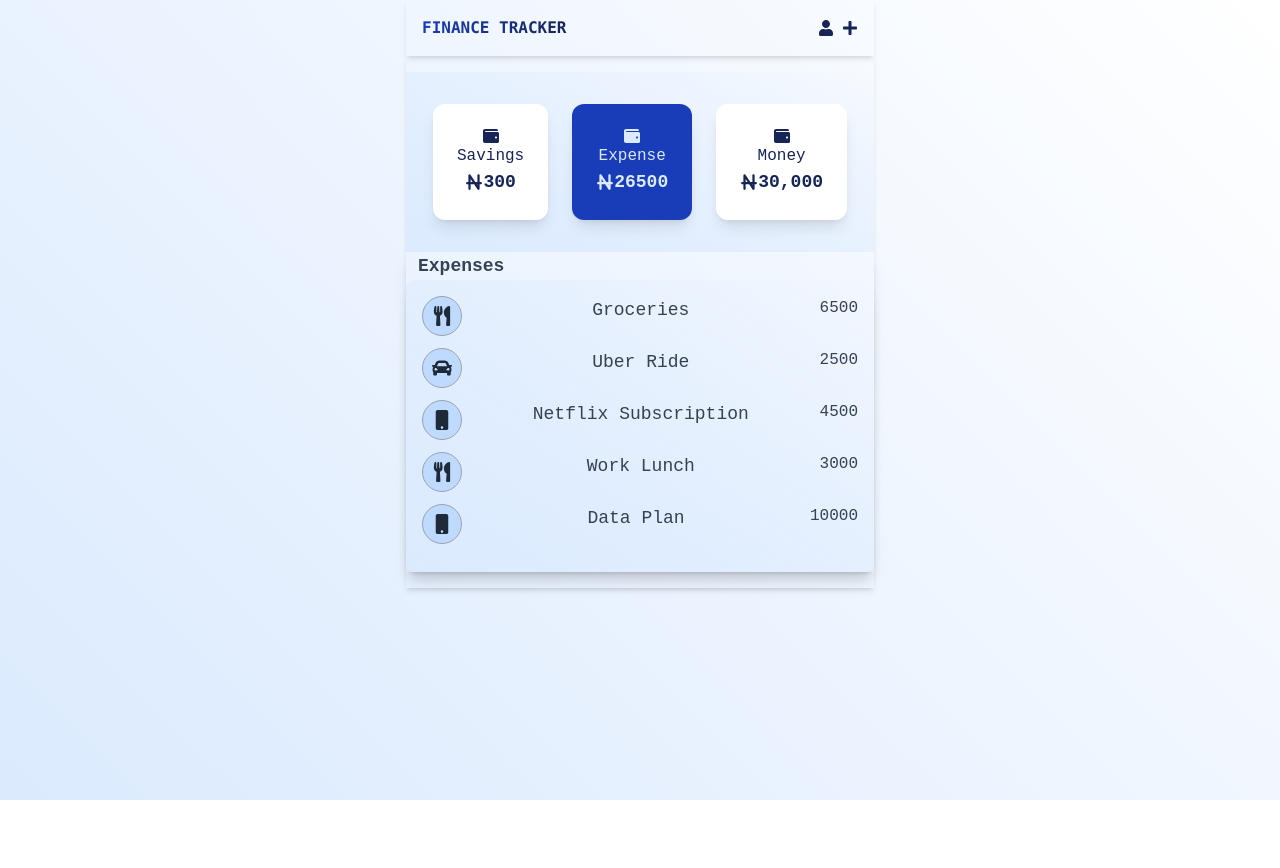
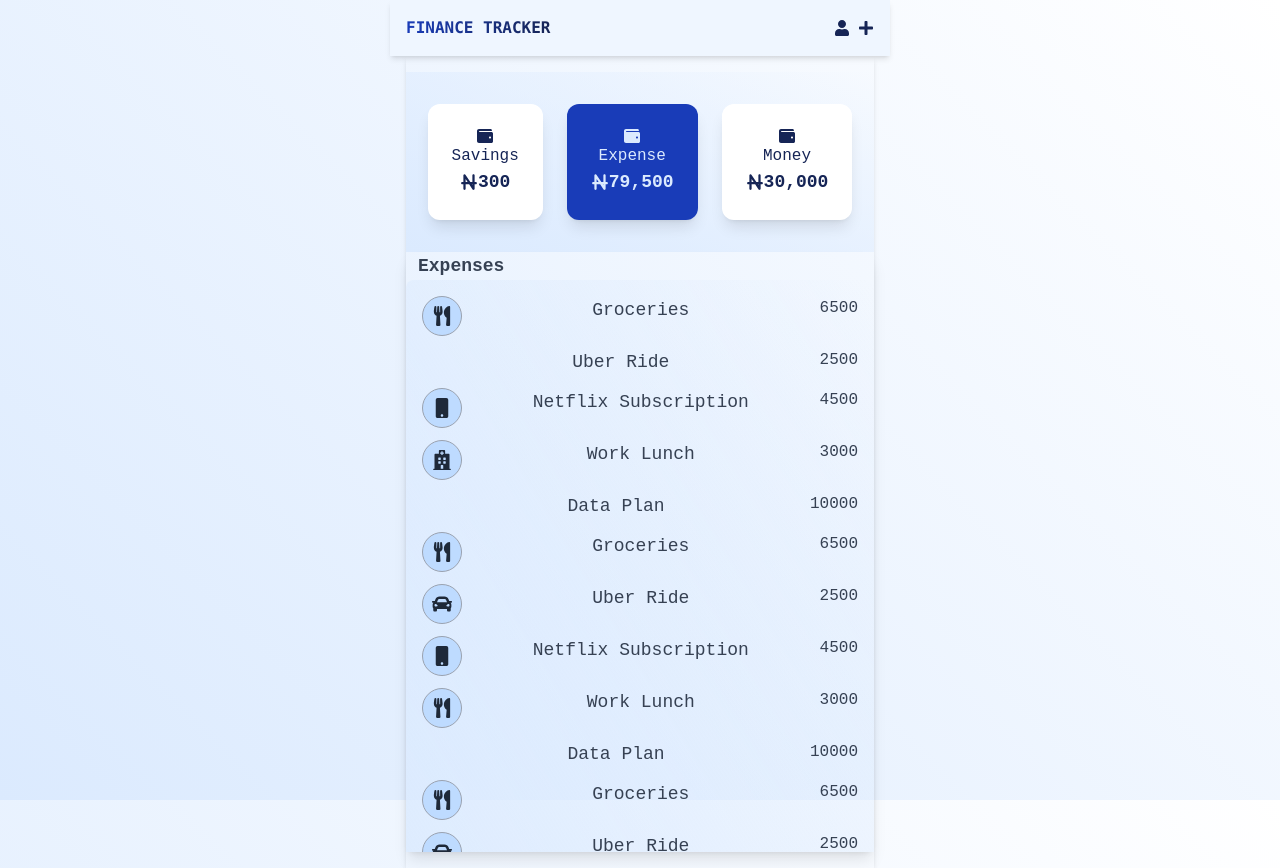
Before and after one commit to Soph-iee/ExpenseTracker, a React (Vite) app: page / in a window 1280 px wide. Before the commit the page ends 800 px from the top, so only its background shows below. Built offline with nearby package versions, Linux system fonts and the light colour scheme.

Commit message:
expense chart

```diff
--- a/package.json
+++ b/package.json
@@ -11,7 +11,9 @@
   },
   "dependencies": {
     "@tailwindcss/vite": "^4.1.13",
+    "chart.js": "^4.5.0",
     "react": "^19.1.1",
+    "react-chartjs-2": "^5.3.0",
     "react-dom": "^19.1.1",
     "react-icons": "^5.5.0",
     "react-router-dom": "^7.8.2",
--- a/src/App.tsx
+++ b/src/App.tsx
@@ -7,15 +7,18 @@ import ExpensesList from "./data/expense";
 import "./index.css";
 // import Test from "./Pages/calculator";
 
+import ExpenseChart from "./components/ExpenseChart";
+
 function App() {
   const [expenseList, setExpenseList] = useState(ExpensesList);
 
   return (
-    <div className="max-w-[500px] h-screen mx-auto ">
+    <div className="max-w-[500px] h-auto mx-auto ">
       <Nav />
-      {/* <Test/> */}
+
       <Routes>
         <Route path="/" element={<Home expenseList={expenseList} />} />
+        <Route path="/expense" element={<ExpenseChart expenseList={expenseList} />} />
         <Route
           path="/new"
           element={
--- a/src/Pages/Nav.tsx
+++ b/src/Pages/Nav.tsx
@@ -3,7 +3,7 @@ import { Link } from "react-router-dom";
 
 const Nav = () => {
   return (
-    <nav className="flex p-4 mx-4   items-center list-none shadow-md sticky top-0 justify-between uppercase text-blue-950">
+    <nav className="flex p-4 items-center list-none shadow-md sticky top-0 justify-between uppercase text-blue-950 z-100 bg-blue-50 w-full">
       <Link to="/">
         <li className="font-mono font-bold  bg-linear-to-r from-blue-800 to-blue-950 bg-clip-text text-transparent">
           FINANCE TRACKER
@@ -21,5 +21,6 @@ const Nav = () => {
 
 export default Nav;
 
-
-{/* <p class="bg-linear-to-r from-pink-500 to-violet-500 bg-clip-text text-5xl font-extrabold text-transparent ..."> */}
+{
+  /* <p class="bg-linear-to-r from-pink-500 to-violet-500 bg-clip-text text-5xl font-extrabold text-transparent ..."> */
+}
--- a/src/components/Breakdown.tsx
+++ b/src/components/Breakdown.tsx
@@ -8,7 +8,7 @@ const Breakdown = ({
   icons?: CategoryItem[];
 }) => {
   return (
-    <section className=" w-full shadow-lg text-gray-700">
+    <section className=" w-full shadow-lg text-gray-700  max-h-[600px]  overflow-y-scroll">
       <p className="pl-3 font-bold text-lg">Expenses</p>
       <div className=" bg-gradient-to-bl fromblue-50  to-blue-100 p-4 rounded-lg shadow-lg">
         {expenseList.map((item) => {
--- /dev/null
+++ b/src/components/ExpenseChart.tsx
@@ -0,0 +1,50 @@
+import { Bar, Doughnut, Line } from "react-chartjs-2";
+// import ExpensesList from "../data/expense";
+import type { ExpenseListProps } from "../type";
+import { Chart as ChartJS } from "chart.js/auto";
+import { useState } from "react";
+
+type GroupedDataProps = Record<string, number>;
+
+const ExpenseChart = ({ expenseList }: ExpenseListProps) => {
+  const [view, setView] = useState(Bar);
+
+  const groupedData = expenseList.reduce((acc, curr) => {
+    acc[curr.category] = (acc[curr.category] || 0) + curr.amount;
+    return acc;
+  }, {} as GroupedDataProps);
+
+  const labels = Object.keys(groupedData);
+  const data = Object.values(groupedData);
+  console.log(labels, data);
+
+  return (
+    <div className="text-center font-bold text-gray-600 ">
+      <button className="border border-blue-200 text-xs  my-5  py-1 px-2 rounded-xl bg-blue-200 ">
+        ChangeView
+      </button>
+      <h1> A chart of your expense</h1>
+      <Bar
+        data={{
+          labels: labels.map((label) => label),
+          datasets: [
+            {
+              label: "Expense Chart",
+              data: data.map((label) => label),
+              // backgroundColor: [
+              //   "#323eee",
+              //   "#444789",
+              //   "#44eab9",
+              //   "#92345a",
+              //   "#33e456",
+              //   "#455553",
+              // ],
+            },
+          ],
+        }}
+      />
+    </div>
+  );
+};
+
+export default ExpenseChart;
--- a/src/components/HomeCard.tsx
+++ b/src/components/HomeCard.tsx
@@ -1,20 +1,24 @@
 import { FaWallet } from "react-icons/fa";
 import { FaNairaSign } from "react-icons/fa6";
+import { Link } from "react-router-dom";
 type Cardprops = {
   title: string;
   amount: string;
   bg?: string;
   text?: string;
+  link:string
 };
 const HomeCard = ({
   title,
   amount,
   bg = "bg-white",
   text = "text-blue-950",
+  link,
 }: Cardprops) => {
   return (
+    <Link to={link}>
       <div
-      className={`p-6 ${bg} shadow-lg capitalize flex flex-col items-center rounded-xl flex-1 ${text}`}
+        className={`p-6 ${bg} shadow-lg capitalize flex flex-col items-center rounded-xl flex-1 ${text} cursor-pointer hover:scale-105 transition-all duration-300`}
       >
         <FaWallet />
         <p>{title}</p>
@@ -23,6 +27,7 @@ const HomeCard = ({
           {amount}
         </h3>
       </div>
+    </Link>
   );
 };
 
--- a/src/components/TotalExpense.tsx
+++ b/src/components/TotalExpense.tsx
@@ -5,15 +5,18 @@ const TotalExpense = ({ expenseList }: ExpenseListProps) => {
   const Total = expenseList.reduce((sum, item) => sum + Number(item.amount), 0);
   // const parsedTotal = Number(Total);
   return (
-    <section className="p-8  bg-gradient-to-bl fromblue-50  to-blue-100 flex gap-6  justify-center items-center ">
-      <HomeCard title="savings" amount="300" />
+    <section className="p-8  bg-gradient-to-bl fromblue-50  to-blue-100 flex gap-6  justify-center items-center">
+      <HomeCard title="savings" amount="300"
+      link="/savings" />
       <HomeCard
         title="expense"
-        amount={Total.toString()}
+        amount={Total.toLocaleString()}
         bg="bg-blue-800"
         text="text-blue-100"
+        link="/expense"
       />
-      <HomeCard title="money" amount="30,000" />
+      <HomeCard title="money" amount="30,000"
+      link="/total" />
     </section>
   );
 };
--- a/src/data/expense.ts
+++ b/src/data/expense.ts
@@ -10,7 +10,7 @@ const ExpensesList = [
     id: 2,
     description: "Uber Ride",
     amount: 2500,
-    category: "Transportation",
+    category: "socials",
     date: "2025-09-02",
   },
   {
@@ -24,11 +24,81 @@ const ExpensesList = [
     id: 4,
     description: "Work Lunch",
     amount: 3000,
+    category: "health",
+    date: "2025-09-04",
+  },
+  {
+    id: 5,
+    description: "Data Plan",
+    amount: 10000,
+    category: "friends",
+    date: "2025-09-05",
+  },
+  {
+    id: 6,
+    description: "Groceries",
+    amount: 6500,
+    category: "food",
+    date: "2025-09-01",
+  },
+  {
+    id: 7,
+    description: "Uber Ride",
+    amount: 2500,
+    category: "Transportation",
+    date: "2025-09-02",
+  },
+  {
+    id: 8,
+    description: "Netflix Subscription",
+    amount: 4500,
+    category: "calls&Data",
+    date: "2025-09-03",
+  },
+  {
+    id: 9,
+    description: "Work Lunch",
+    amount: 3000,
     category: "food",
     date: "2025-09-04",
   },
   {
-    id: 5,
+    id: 10,
+    description: "Data Plan",
+    amount: 10000,
+    category: "housing",
+    date: "2025-09-05",
+  },
+  {
+    id: 11,
+    description: "Groceries",
+    amount: 6500,
+    category: "food",
+    date: "2025-09-01",
+  },
+  {
+    id: 12,
+    description: "Uber Ride",
+    amount: 2500,
+    category: "Transportation",
+    date: "2025-09-02",
+  },
+  {
+    id: 13,
+    description: "Netflix Subscription",
+    amount: 4500,
+    category: "calls&Data",
+    date: "2025-09-03",
+  },
+  {
+    id: 14,
+    description: "Work Lunch",
+    amount: 3000,
+    category: "food",
+    date: "2025-09-04",
+  },
+  {
+    id:15,
     description: "Data Plan",
     amount: 10000,
     category: "calls&Data",
--- /dev/null
+++ b/src/data/sourceData.json
@@ -0,0 +1,26 @@
+[
+  {
+    "label": "food",
+    "value": 20000
+  },
+  {
+    "label": "transportation",
+    "value": 30090
+  },
+  {
+    "label": "calls&Data",
+    "value": 4000
+  },
+  {
+    "label": "food",
+    "value": 20000
+  },
+  {
+    "label": "transportation",
+    "value": 30090
+  },
+  {
+    "label": "calls&Data",
+    "value": 4000
+  }
+]
```
Also changed, not shown: src/Pages/calculator.tsx (+37 -33 lines), 1 other file (tests, documents, lock files or other folders). Lines whose indentation alone changed are shown as unchanged.
